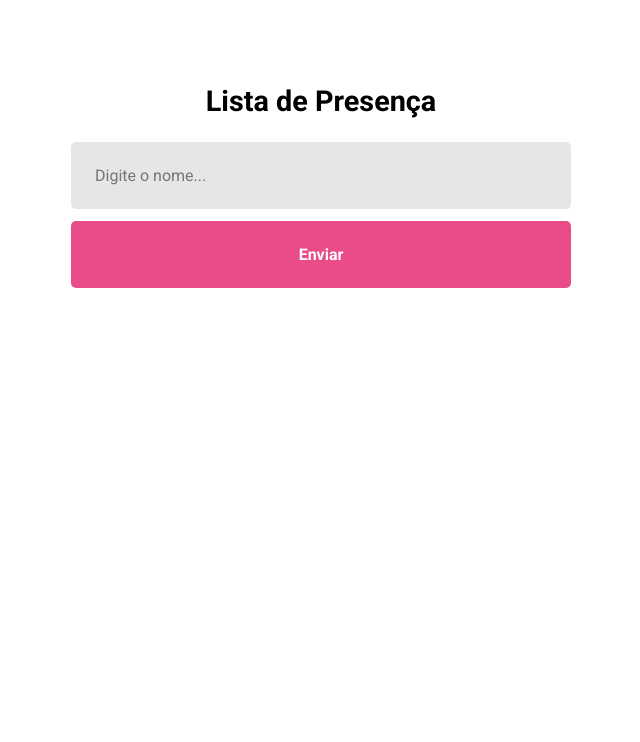
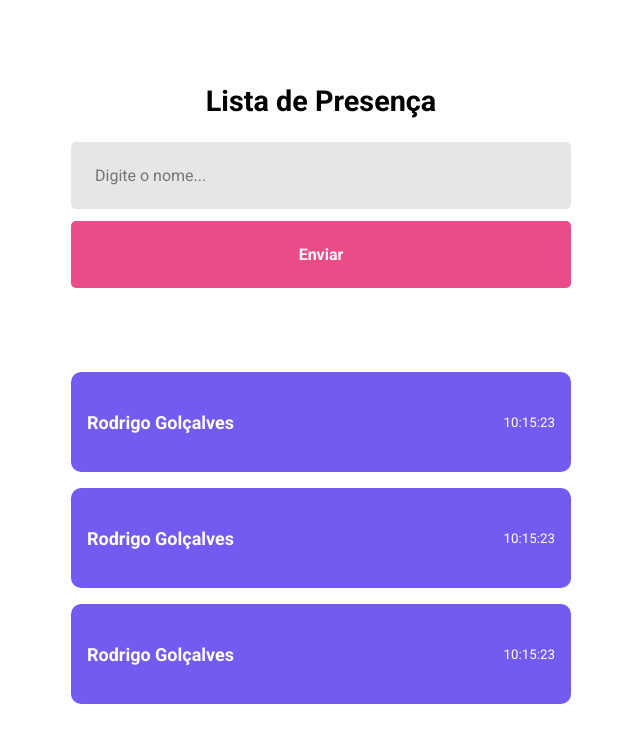
Before and after one commit to Gustavo-Victor/attendance-list-with-react, a React (Vite) app: page / in a window 1280 px wide. Shown: the top 742 px of the page, without its empty margins (319-959 px from the left). Built offline with nearby package versions, Linux system fonts and the light colour scheme.

Commit message:
Learn about components

```diff
--- /dev/null
+++ b/src/components/Card/index.jsx
@@ -0,0 +1,10 @@
+import './style.css';
+
+export function Card() {
+    return (
+        <div className='card'>
+            <strong>Rodrigo Golçalves</strong>
+            <small>10:15:23</small>
+        </div>
+    )
+}
--- /dev/null
+++ b/src/components/Card/style.css
@@ -0,0 +1,16 @@
+.card {
+    height: 100px;
+    width: 100%;
+    background: #735bf2;
+    color: white;
+    border-radius: 10px;
+    display: flex;
+    align-items: center;
+    justify-content: space-between;
+    padding: 1rem;
+    margin-bottom: 1rem;
+}
+
+.card strong {
+    font-size: 18px;
+}
--- a/src/pages/Home/index.jsx
+++ b/src/pages/Home/index.jsx
@@ -1,4 +1,5 @@
 import './style.css';
+import {Card} from '../../components/Card';
 
 export function Home() {
     return (
@@ -6,6 +7,10 @@ export function Home() {
             <h1>Lista de Presença</h1>
             <input type="text" placeholder="Digite o nome..." />
             <button type="button">Enviar</button>
+
+            <Card/>
+            <Card/>
+            <Card/>
         </div>
     );
 }
```
